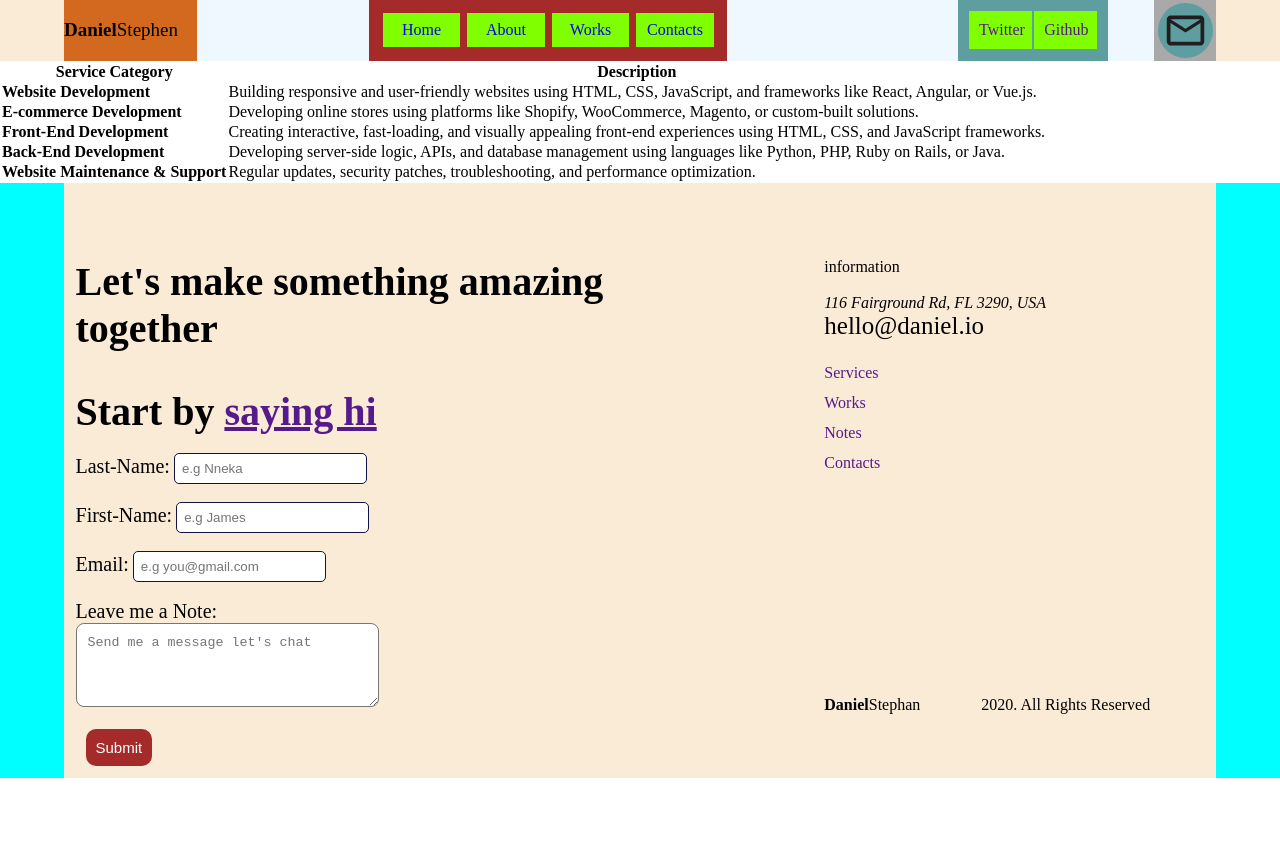
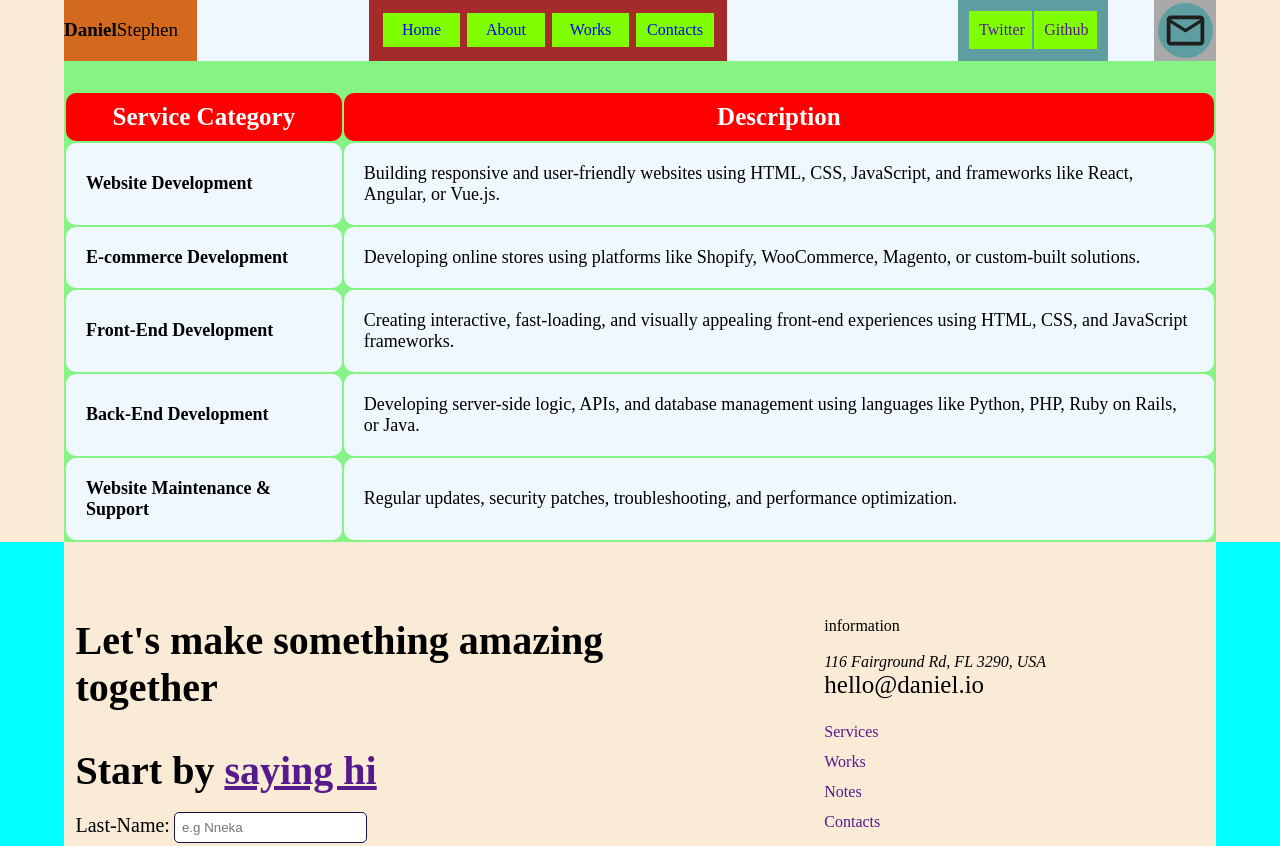
Before and after one commit to emadonap/portfolio, a plain HTML site: page service.html in a window 1280 px wide. Shown: the top 846 px of the page. Before the commit the page ends 800 px from the top, so only its background shows below. Drawn offline with Linux system fonts and the light colour scheme.

Commit message:
made chages to service page and CSS

```diff
--- a/CSS/index.css
+++ b/CSS/index.css
@@ -664,6 +664,7 @@ button:hover{
     box-shadow: 5px 7px 7px rgba(105, 8, 8, 0.68);
     margin-bottom: 6%;
     margin-top: 4%;
+    border-radius: 20px;
 }
 #about_first_sec1 div h2{
     font-size: 20px;
@@ -834,6 +835,38 @@ button:hover{
     cursor: pointer;
 }
 
+/* SERVICE TABLE SECTION */
+#service_first{
+    width: 100%;
+    background-color: antiquewhite;
+}
+#service_article{
+    width: 90%;
+    background-color: rgb(133, 244, 133);
+    margin: auto;
+    display: flex;
+}
+#service_table{
+    width: 100%;
+    margin-top: 30px;
+}
+#service_table tr th{
+    background-color: rgb(255, 0, 0);
+    color: white;
+    padding: 10px;
+    font-size: 25px;
+    border-radius: 10px;
+}
+#service_table tr td{
+    padding: 20px;
+    font-size: 18px;
+    background-color: aliceblue;
+    border-radius: 10px;
+}
+#service_table tr td:hover{
+    background-color: grey;
+    color: white;
+}
 
 /* CONTACT SECTION */
 
--- a/service.html
+++ b/service.html
@@ -39,9 +39,9 @@
     <!-- MAIN SECTION -->
     <main>
         <!-- FIRST SECTION -->
-        <section>
-            <article>
-                <table>
+        <section id="service_first">
+            <article id="service_article">
+                <table id="service_table">
                     <tr>
                         <th>Service Category</th>
                         <th>Description</th>
```
